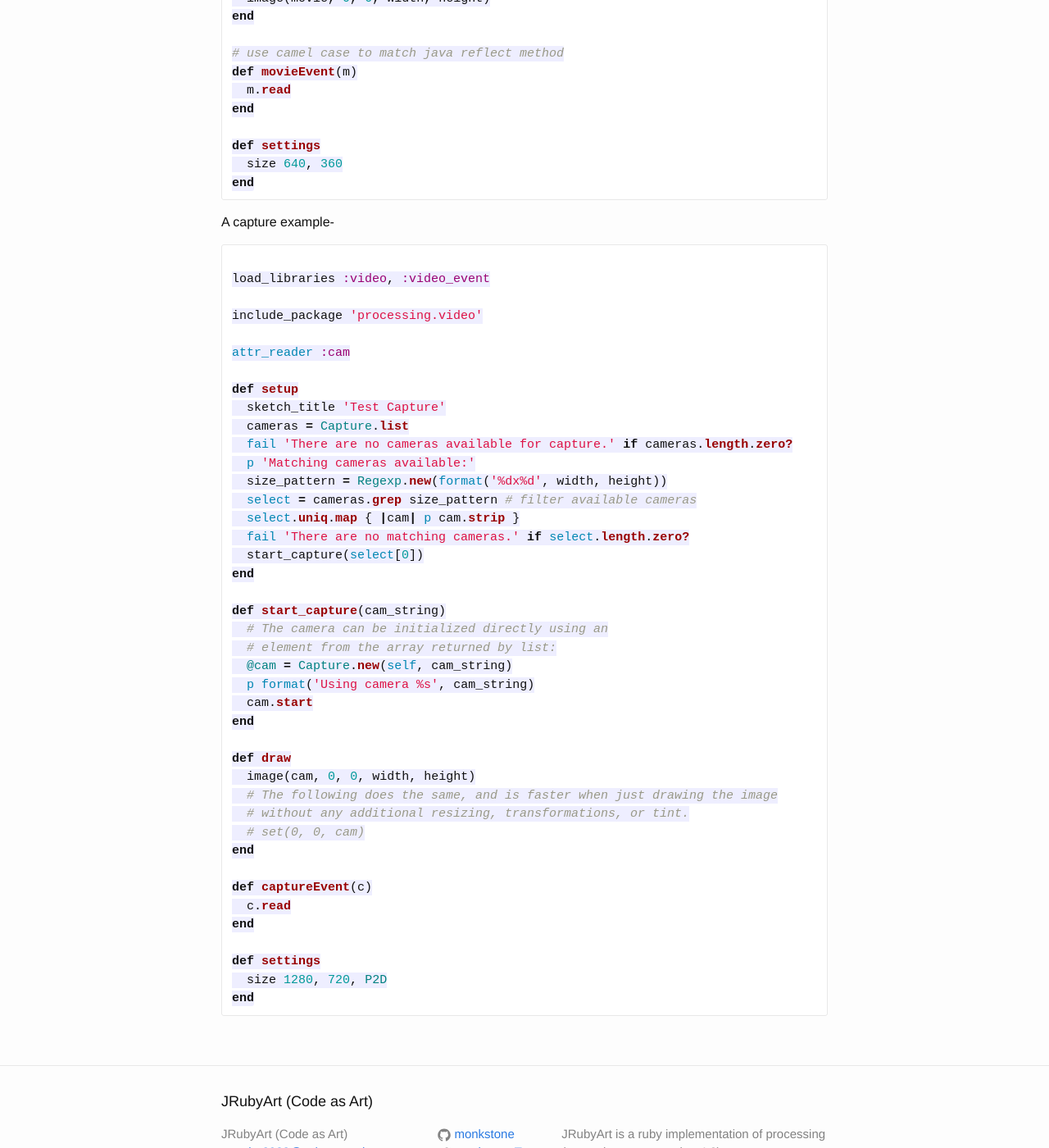
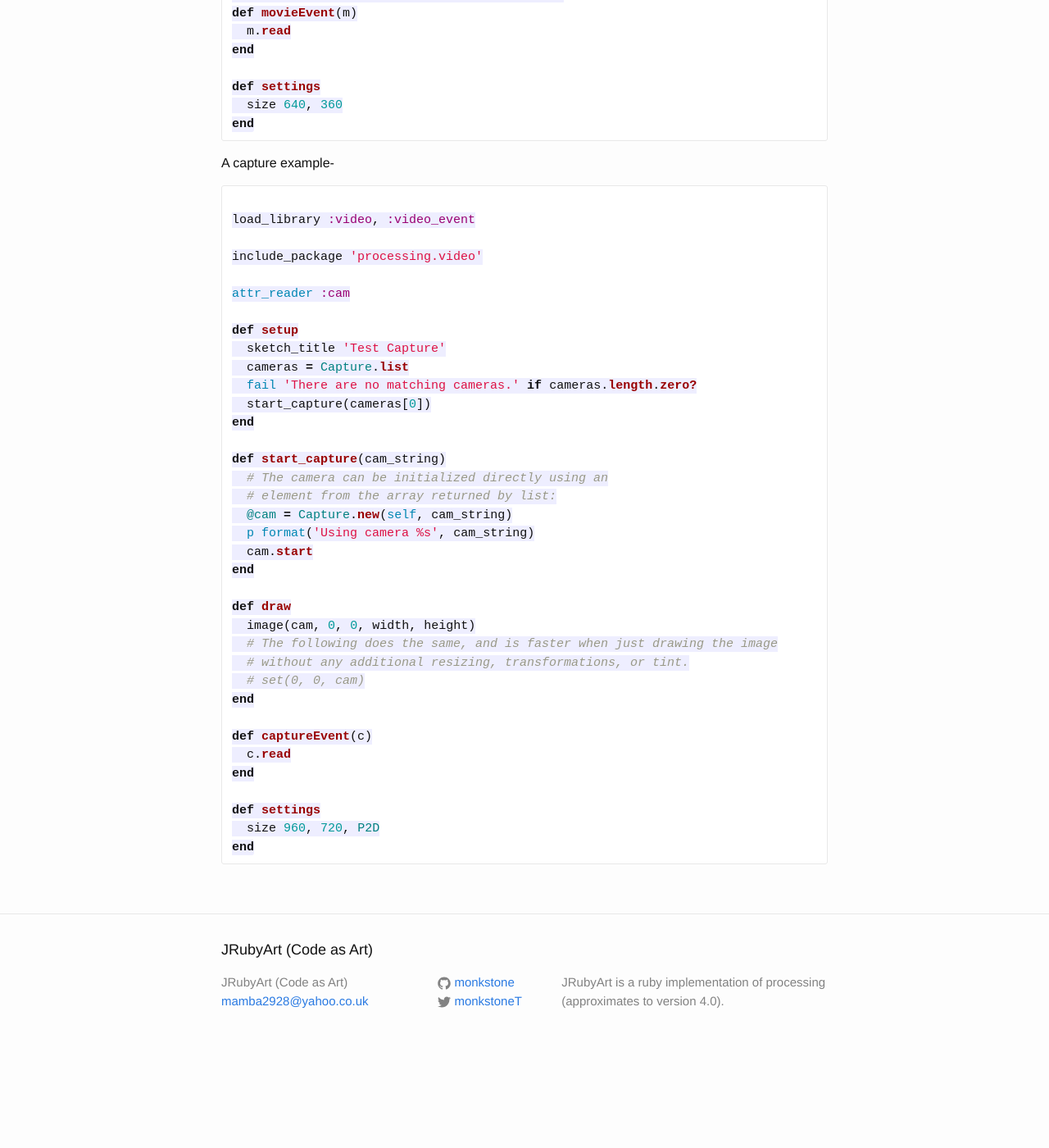
Before and after one commit to ruby-processing/JRubyArt, a Jekyll site: the page built from _libraries/video_event.md, in a window 1280 px wide and 1400 px high, scrolled down 1035 px. Shown: the whole window at 82% size. Built offline with Jekyll 4.4.1, drawn with Linux system fonts in a browser that asks for light colours; after the commit the page ends 2327 px from its top, so only the background shows below that; some of the changed text lies outside the part shown.

Commit message:
Update some gh-pages

````diff
--- a/_libraries/video_event.md
+++ b/_libraries/video_event.md
@@ -50,7 +50,7 @@ A capture example-
 
 ```ruby
 
-load_libraries :video, :video_event
+load_library :video, :video_event
 
 include_package 'processing.video'
 
@@ -59,13 +59,8 @@ attr_reader :cam
 def setup
   sketch_title 'Test Capture'
   cameras = Capture.list
-  fail 'There are no cameras available for capture.' if cameras.length.zero?
-  p 'Matching cameras available:'
-  size_pattern = Regexp.new(format('%dx%d', width, height))
-  select = cameras.grep size_pattern # filter available cameras
-  select.uniq.map { |cam| p cam.strip }
-  fail 'There are no matching cameras.' if select.length.zero?
-  start_capture(select[0])
+  fail 'There are no matching cameras.' if cameras.length.zero?
+  start_capture(cameras[0])
 end
 
 def start_capture(cam_string)
@@ -88,6 +83,6 @@ def captureEvent(c)
 end
 
 def settings
-  size 1280, 720, P2D
+  size 960, 720, P2D
 end
 ```
````
Also changed, not shown: other parts of _libraries/video_event.md (+1 -1 lines), _editors/atom.md (+1 -1 lines).
